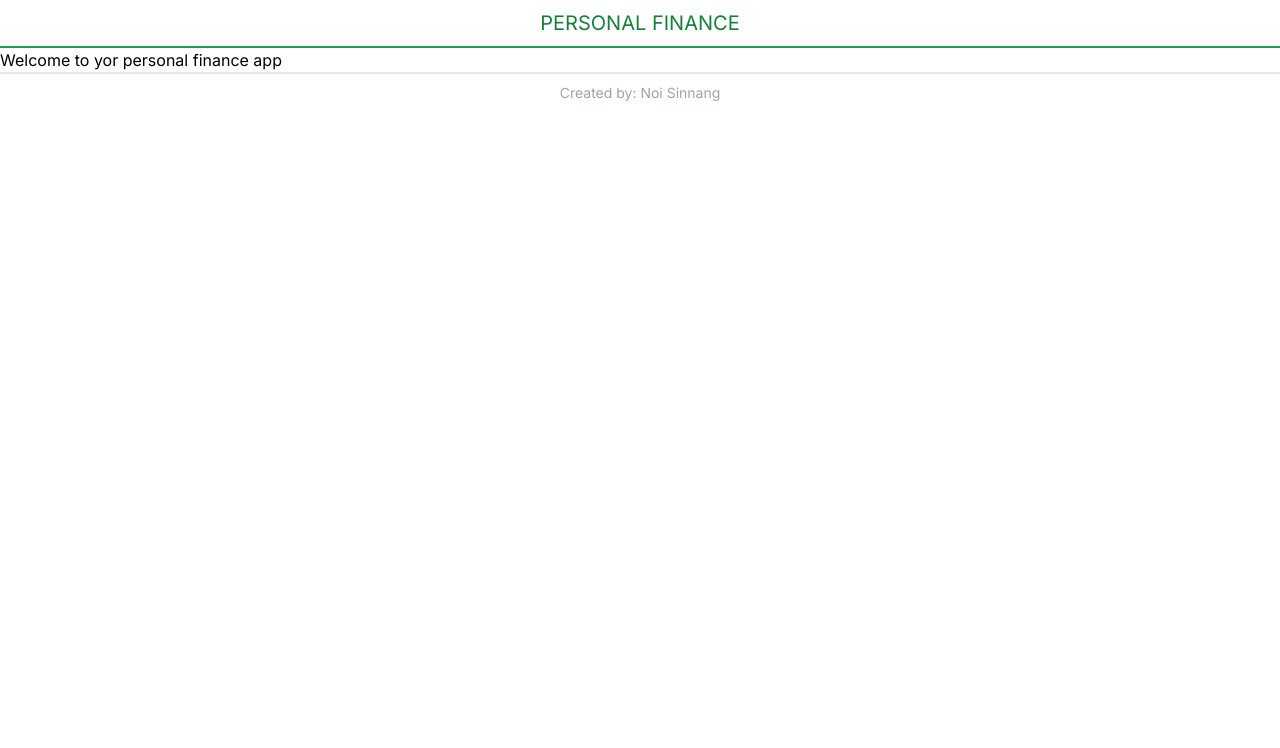
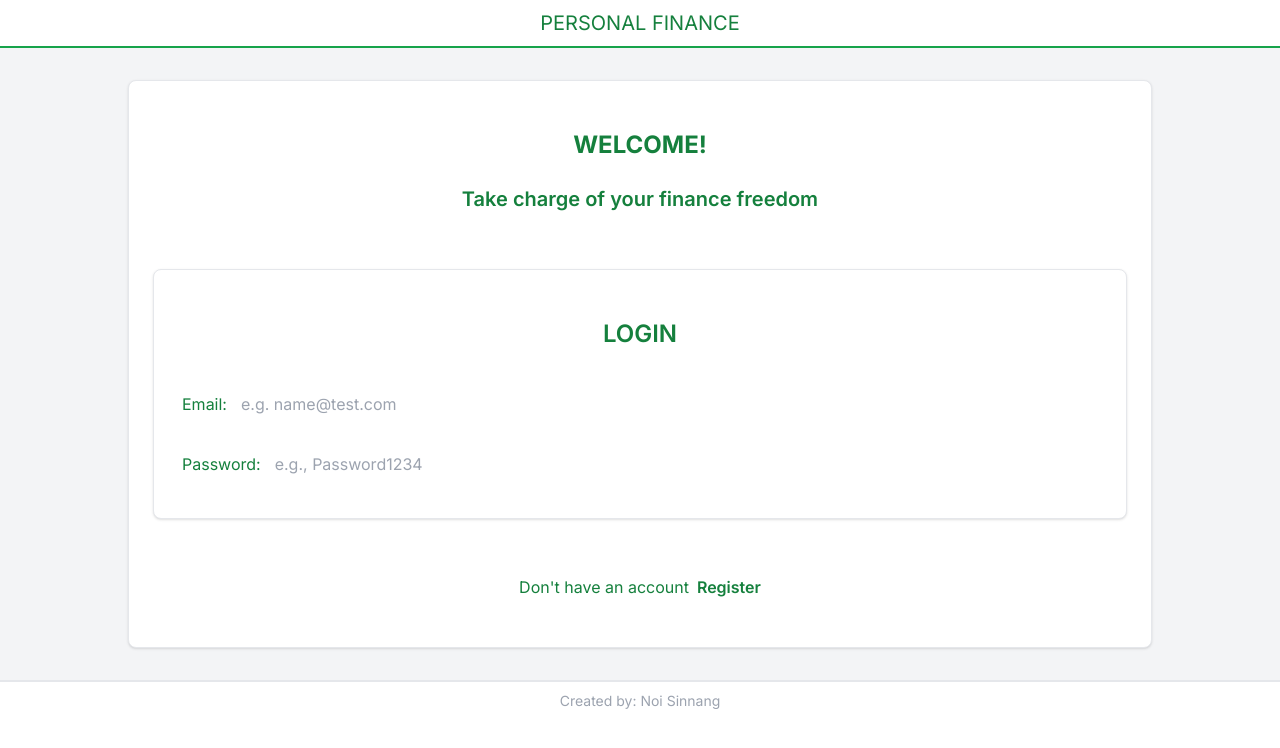
Before and after one commit to Noi-Git/finance-next-app, a Next.js app: page / in a window 1280 px wide. Shown: the top 748 px of the page. Built offline with nearby package versions, Linux system fonts and the light colour scheme.

Commit message:
create ui login page

```diff
--- a/src/app/income/type-income/page.tsx
+++ b/src/app/income/type-income/page.tsx
@@ -7,7 +7,7 @@ import {
   cardLabel,
   cardTitle,
   cardTypeTitle,
-} from '../../styles/form'
+} from '../../styles/form-style'
 
 const TypeIncome = () => {
   return (
--- /dev/null
+++ b/src/app/login/page.tsx
@@ -0,0 +1,56 @@
+import React from 'react'
+import {
+  loginCard,
+  loginContainer,
+  loginForm,
+  loginFormField,
+  loginInput,
+  loginLabel,
+  loginTitle,
+} from '../styles/login-style'
+
+const Login = () => {
+  return (
+    <>
+      <div className={loginContainer}>
+        <div className={loginCard}>
+          <h1 className={loginTitle}>Login</h1>
+          <form method='POST' className={loginForm}>
+            <div className={loginFormField}>
+              <label className={loginLabel} htmlFor='newBudget'>
+                Email:
+              </label>
+              <input
+                type='text'
+                name='newBudget'
+                id='newBudget'
+                placeholder='e.g. name@test.com'
+                className={loginInput}
+                required
+              />
+            </div>
+          </form>
+          <form className={loginForm}>
+            <div className={loginFormField}>
+              <label className={loginLabel} htmlFor='newBudgetAmount'>
+                Password:
+              </label>
+              <input
+                type='number'
+                step='0.01'
+                name='newBudgetAmount'
+                id='newBudgetAmount'
+                placeholder='e.g., Password1234'
+                className={loginInput}
+                inputMode='decimal'
+                required
+              />
+            </div>
+          </form>
+        </div>
+      </div>
+    </>
+  )
+}
+
+export default Login
--- a/src/app/page.tsx
+++ b/src/app/page.tsx
@@ -1,10 +1,28 @@
 import Image from 'next/image'
+import {
+  homeCard,
+  homeContainer,
+  homeSubTitle,
+  homeTitle,
+} from './styles/home-style'
+import Login from './login/page'
+import { loginFooter, loginFooterSpan } from './styles/login-style'
 
 export default function Home() {
   return (
     <>
-      <main>
-        <h1>Welcome to yor personal finance app</h1>
+      <main className={homeContainer}>
+        <div className={homeCard}>
+          <h1 className={homeTitle}>Welcome!</h1>
+          <h2 className={homeSubTitle}>Take charge of your finance freedom</h2>
+          <Login />
+          <div className={loginFooter}>
+            <h2>
+              Don&apos;t have an account
+              <span className={loginFooterSpan}>Register</span>
+            </h2>
+          </div>
+        </div>
       </main>
     </>
   )
--- a/src/app/styles/form.ts
+++ b/src/app/styles/form-style.ts
@@ -12,6 +12,5 @@ export const cardTitle =
   'text-lg font-semibold flex text-center pb-2 justify-center w-full'
 
 export const cardForm = ' relative p-1 w-full'
-
 export const cardLabel = 'pr-4'
 export const cardInput = 'relative w-full p-1.5'
--- /dev/null
+++ b/src/app/styles/home-style.ts
@@ -0,0 +1,9 @@
+export const homeContainer =
+  'flex flex-col justify-center items-center h-[calc(100vh-5.5rem] w-full bg-gray-100 text-green-700 '
+
+export const homeCard =
+  'flex flex-col items-center justify-center self-center p-6 bg-white border border-gray-200 rounded-lg shadow hover:bg-gray-100 dark:bg-gray-800 dark:border-gray-700 dark:hover:bg-gray-700 m-8 w-[calc(80vw)]'
+
+export const homeTitle = 'text-2xl font-bold uppercase py-6'
+
+export const homeSubTitle = ' text-xl text-center font-semibold pb-6'
--- /dev/null
+++ b/src/app/styles/login-style.ts
@@ -0,0 +1,14 @@
+export const loginContainer =
+  'flex flex-col justify-center items-center h-[calc(100vh-5.5rem] w-full text-green-700 '
+
+export const loginCard =
+  'flex flex-col items-center justify-center self-center p-6 bg-white border border-gray-200 rounded-lg shadow hover:bg-gray-100 dark:bg-gray-800 dark:border-gray-700 dark:hover:bg-gray-700 m-8 w-full'
+
+export const loginTitle = 'text-2xl font-semibold uppercase py-6'
+export const loginForm = 'flex flex-col relative p-1 w-full'
+export const loginFormField = 'flex flex-row items-center justify-center py-2'
+export const loginLabel = 'w-35 pr-2'
+export const loginInput = 'p-1.5 w-full'
+export const loginFooter = 'text-base py-6'
+export const loginFooterSpan = 'text-base font-semibold pl-2'
+// export const loginInput = 'flex fitems-center relative w-full p-1.5'
```
